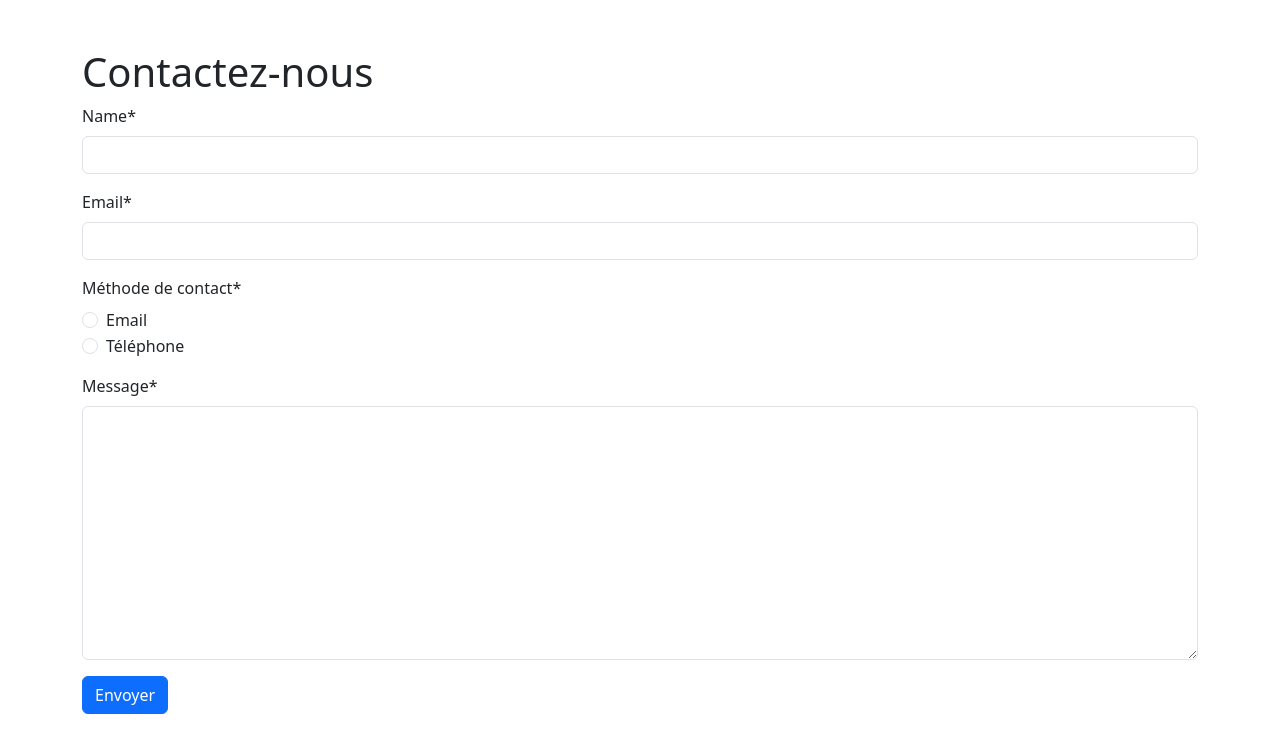
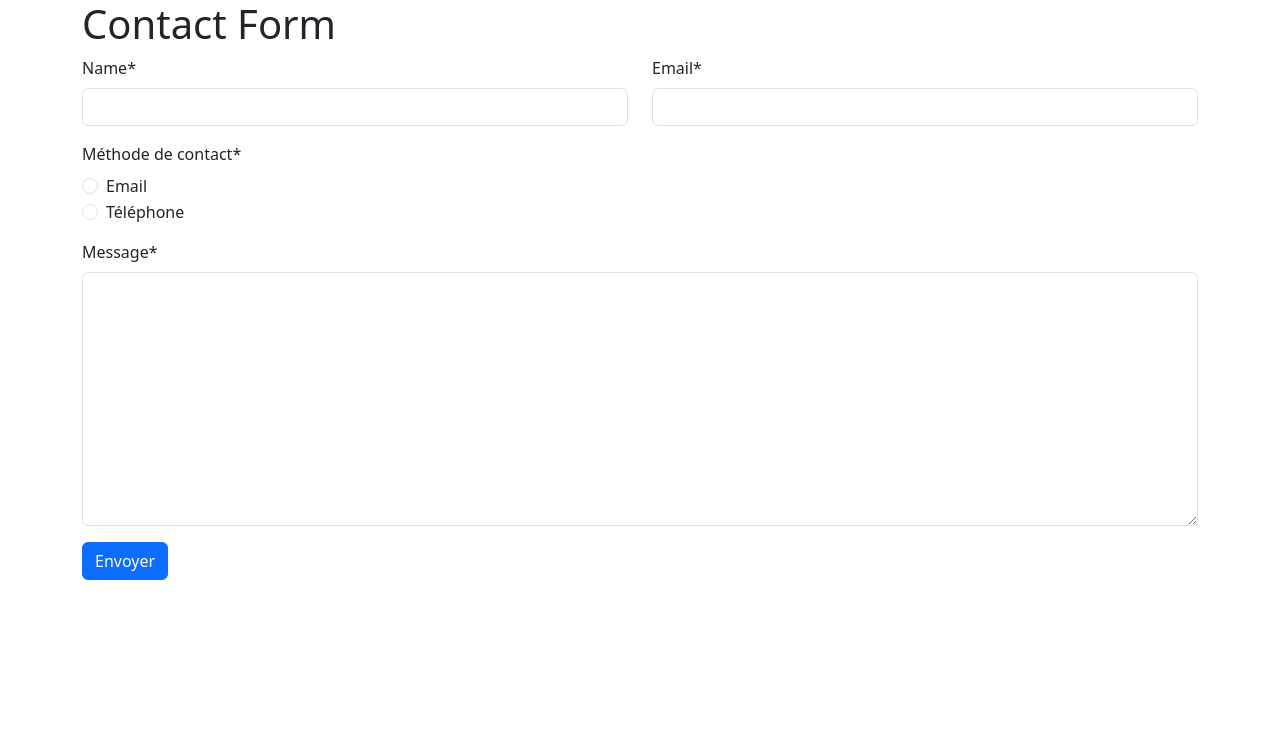
Before and after one commit to hamel-amir/Django_crispy, a Django app: page /App/contact/ in a window 1280 px wide. Shown: the top 753 px of the page. Run offline with Django 3.2, Linux system fonts and the light colour scheme; some libraries are stand-ins or nearby versions.

Commit message:
add form and java script function

```diff
--- a/projet/App/forms.py
+++ b/projet/App/forms.py
@@ -1,16 +1,10 @@
 from django import forms
 from django.forms import ModelForm
-from crispy_forms.layout import Layout, Row, Column, Submit
+from crispy_forms.layout import Layout, Row, Column, Submit, HTML
 from .models import Contact
 from crispy_forms.helper import FormHelper
 
-from django import forms
-from crispy_forms.helper import FormHelper
-from crispy_forms.layout import Layout, Row, Column, Submit
-from django.forms import ModelForm
-from .models import Contact  # adapte le chemin selon ton projet
-
-class ContactForm(ModelForm):
+class ContactForm(ModelForm): # pour le relier a un model django (dans notre cas modele contact).
     CHOIX_CONTACT = [
         (1, 'Email'),
         (0, 'Téléphone'),
@@ -35,12 +29,15 @@ class ContactForm(ModelForm):
     def __init__(self, *args, **kwargs):
         super().__init__(*args, **kwargs) # appeler le constructeur de base
         self.helper = FormHelper() # controle et personnalise le rendu du formulaire <form>
-        self.helper.form_show_required = False # pour desactiver les asterisques
+        self.helper.form_show_required = False # pour desactiver les asterisques (*)
+        self.helper.form_method = 'post'
         self.helper.form_action='contact'   # c'est le name qui se trouve dans le path de URl
         self.helper.layout = Layout(
             Row(
-                Column('nom',css_class='form-group col-md-12 mb-0'),
-                Column('email', css_class='form-group col-md-12 mb-0'),
+                Column('nom',css_class='form-group col-md-6 mb-0'),
+                Column('email',css_class='form-group col-md-6 mb-0'),
+                HTML('<span class="form-group col-md-6 mb-0"></span>'),
+                HTML('<span id="sp" class="form-group col-md-6 mb-0"></span>'),
             ),
             'choix_contact',  # nom correct du champ radio
             'message',
--- /dev/null
+++ b/projet/App/templates/base.html
@@ -0,0 +1,17 @@
+<!DOCTYPE html>
+<html lang="en">
+<head>
+    <meta charset="UTF-8">
+    <meta name="viewport" content="width=device-width, initial-scale=1.0">
+    <link rel="stylesheet" href="https://cdn.jsdelivr.net/npm/bootstrap@5.3.0/dist/css/bootstrap.min.css">
+    <title>Contact Form</title>
+</head>
+<body>
+    <div class="container">
+        {% block content %}
+        {% endblock %}
+
+    </div>
+
+</body>
+</html>
--- a/projet/App/templates/contact.html
+++ b/projet/App/templates/contact.html
@@ -1,20 +1,44 @@
+{% extends "base.html" %}
 {% load crispy_forms_tags %}
-<!DOCTYPE html>
-<html>
-<head>
-    <title>Contact</title>
-    <link href="https://cdn.jsdelivr.net/npm/bootstrap@5.3.0/dist/css/bootstrap.min.css" rel="stylesheet">
 
-</head>
 
-<body class="container mt-5">
+{% block content %}
+<div>
+    <h1>Contact Form</h1>
 
-    <h1>Contactez-nous</h1>
-    <form method="POST">
-        {% csrf_token %}
+</div>
+
+    <!--  pour éviter les attaques CSRF (Cross-Site Request Forgery)-->
+
+       <!--{% crispy form%} -->
         {% crispy form%}
         <!-- <button type="submit" class="btn btn-primary">Envoyer</button> -->
-    </form>
 
-</body>
-</html>
+
+    <script>
+
+        // validation Email
+        function isValidEmail(email) {
+          const re = /^[^\s@]+@[^\s@]+\.[^\s@]+$/;
+          return re.test(email);
+        }
+
+        document.getElementById('id_email').addEventListener('input',function(){
+            email=document.getElementById('id_email').value.trim();
+
+            if(document.getElementById('a')){
+                    document.getElementById('a').remove();
+                }
+            if(!isValidEmail(email)){
+
+                sp=document.createElement('p')
+                sp.innerText="Email is not valid"
+                sp.style.color='red'
+                sp.id="a"
+                document.getElementById('sp').appendChild(sp)
+            }
+        });
+
+
+    </script>
+{% endblock %}
--- a/projet/App/views.py
+++ b/projet/App/views.py
@@ -5,11 +5,12 @@ from django.http import HttpResponse
 # Create your views here.
 
 def contact_view(request):
-    form = ContactForm() # on crée un instance form de la classe ContactForm
+    form = ContactForm() # on crée une instance form de la classe ContactForm
     if request.method == 'POST':
-        form = ContactForm(request.POST)
-        if form.is_valid():
-            form.save() # save le model dans la BDD
+        print(request.POST['nom'])
+        form = ContactForm(request.POST) # on cree une nouvelle instance avec les donnes du formulaires envoyé par user sous forme de JSON (dictionnaire)
+        if form.is_valid():# verification de la validite de tous les champs du formulaire
+            form.save() # save les donnees dans la BDD automatiquement.
             return redirect('success')
     return render(request, 'contact.html', {'form': form})
 
```
